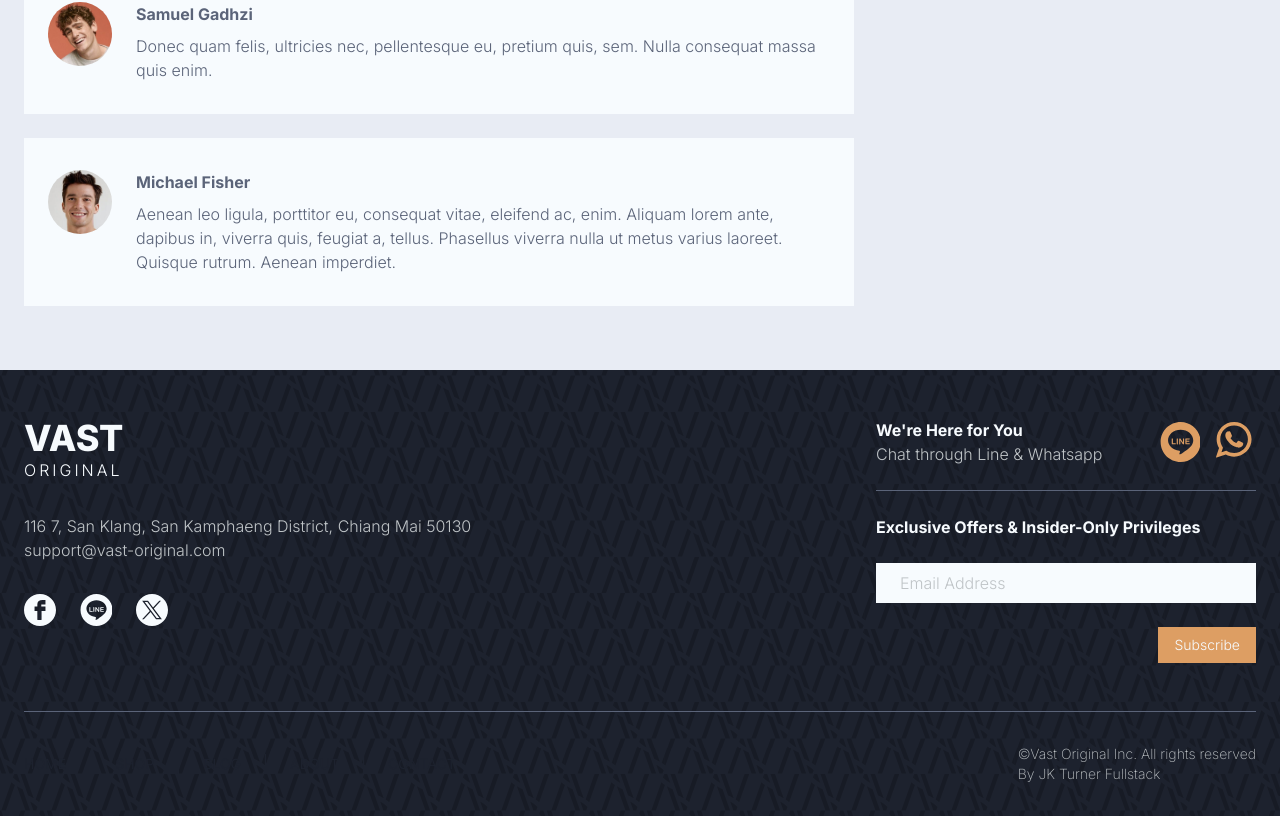
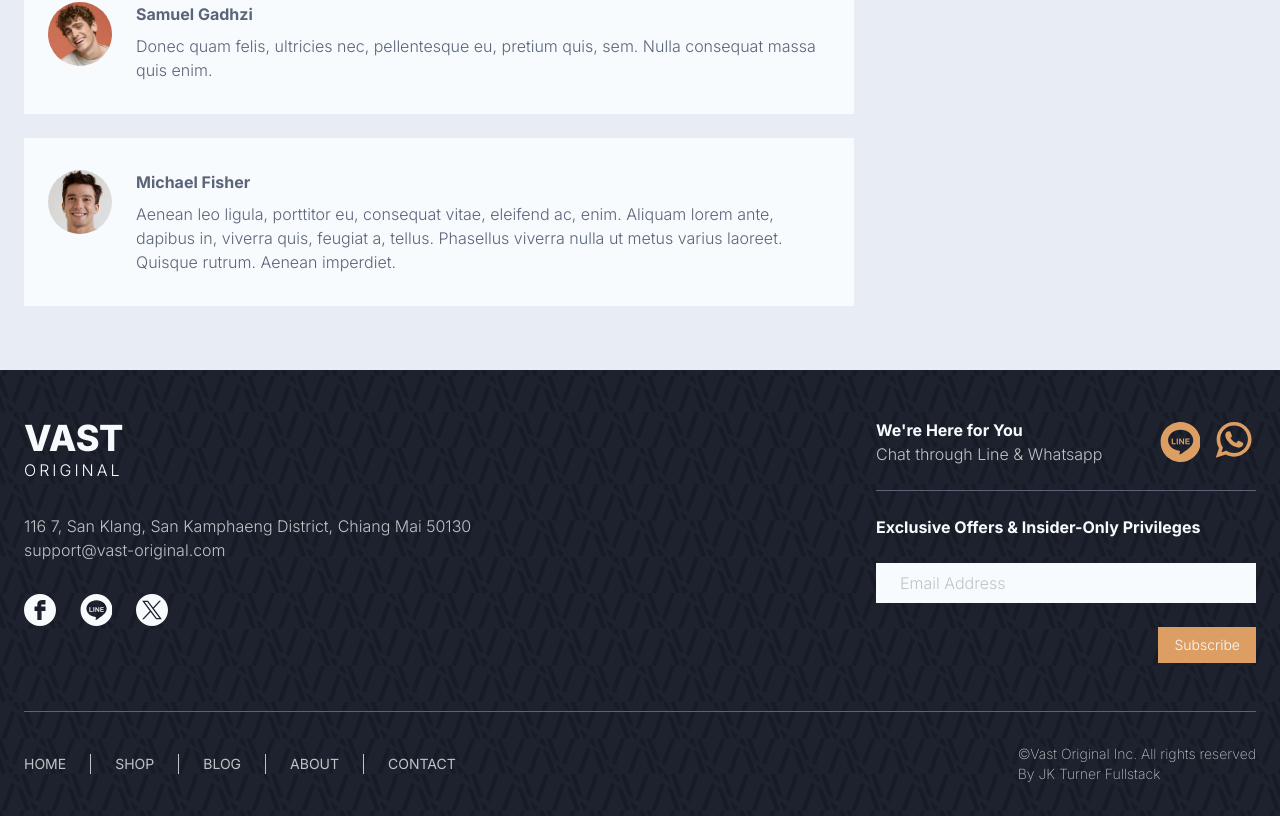
Before and after one commit to jkTurner/vast, a Next.js app: page /blog/barber-vs-salon-where-should-you-go in a window 1280 px wide. Shown: the part 1487-2303 px from the top of the page. Built offline with nearby package versions, Linux system fonts and the light colour scheme.

Commit message:
fixed nav footer dynamic variables

```diff
--- a/app/components/footer/Footer.tsx
+++ b/app/components/footer/Footer.tsx
@@ -75,7 +75,7 @@ const Footer = () => {
             {/* Bottom Section */}
             <div className={styles.bottomSection}>
                 <div className="md:w-[50%]">
-                    <Navbar color="textKill" showHome={true} />
+                    <Navbar color="var(--textKill)" showHome={true} />
                 </div>
                 <div className="flex flex-col items-center md:items-start">
                     <p className="text-[var(--textKill)] font-extralight text-sm">©Vast Original Inc. All rights reserved</p>
--- a/app/components/header/NavLink.tsx
+++ b/app/components/header/NavLink.tsx
@@ -6,20 +6,20 @@ interface NavLinkProps {
     item: PathType;
     isFirst?: boolean;
     isLast?: boolean;
-    color: 'primary' | 'accent' | 'textKill';
+    color: 'var(--primary)' | 'var(--accent)' | 'var(--textKill)';
     showHome?: boolean;
 }
 
-const NavLink = ({item, isFirst = false, isLast = false, color = "primary", showHome = false }: NavLinkProps) => {
+const NavLink = ({item, isFirst = false, isLast = false, color = "var(--primary)", showHome = false }: NavLinkProps) => {
     return (
-        <li className={`${!showHome && !isFirst ? `border-l border-${color} pl-sm` : ''}
+        <li className={`${!showHome && !isFirst ? `border-l border-[${color}] pl-sm` : ''}
             ${isFirst && showHome ? 'pl-0 mr-sm' : ''}
             ${showHome ? 'pr-sm mr-sm' : ''}
             ${!isFirst && !showHome ? 'mr-0' : ''}
-            ${showHome ? `pl-0 border-l-0 border-r border-${color}` : ''}
+            ${showHome ? `pl-0 border-l-0 border-r border-[${color}]` : ''}
             ${showHome && isLast ? 'border-r-0 pl-0' : ''}
             ${styles.navList} `}>
-            <Link href={item.path} className={`uppercase text-sm text-${color}`}>
+            <Link href={item.path} className={`uppercase text-sm text-[${color}]`}>
                 {item.name}
             </Link>
         </li>
--- a/app/components/header/Navbar.tsx
+++ b/app/components/header/Navbar.tsx
@@ -2,11 +2,11 @@ import { Paths } from "@/data/Paths";
 import NavLink from "./NavLink";
 
 interface NavbarProps {
-    color: 'primary' | 'accent' | 'textKill';
+    color: 'var(--primary)' | 'var(--accent)' | 'var(--textKill)';
     showHome?: boolean;
 }
 
-const Navbar: React.FC<NavbarProps> = ({ color = "primary", showHome = false }) => {
+const Navbar: React.FC<NavbarProps> = ({ color = "var(--primary)", showHome = false }) => {
 
     const links = showHome ? Paths : Paths.slice(1);
 
--- a/app/components/ui/form/comment/CommentBox.tsx
+++ b/app/components/ui/form/comment/CommentBox.tsx
@@ -8,7 +8,7 @@ interface CommentBoxProp {
 
 const CommentBox: React.FC<CommentBoxProp> = ({ name="User Name", image = "", comment = "Say something here..."}) => {
     return (
-        <div className="flex bg-[var(--secondary)] mt-sm px-sm py-md gap-sm items-start">
+        <div className="flex flex-col md:flex-row bg-[var(--secondary)] mt-sm px-sm py-md gap-sm items-start">
             <div className="w-2xl h-2xl rounded-full overflow-hidden relative">
                 <Image
                     src={image}
```
